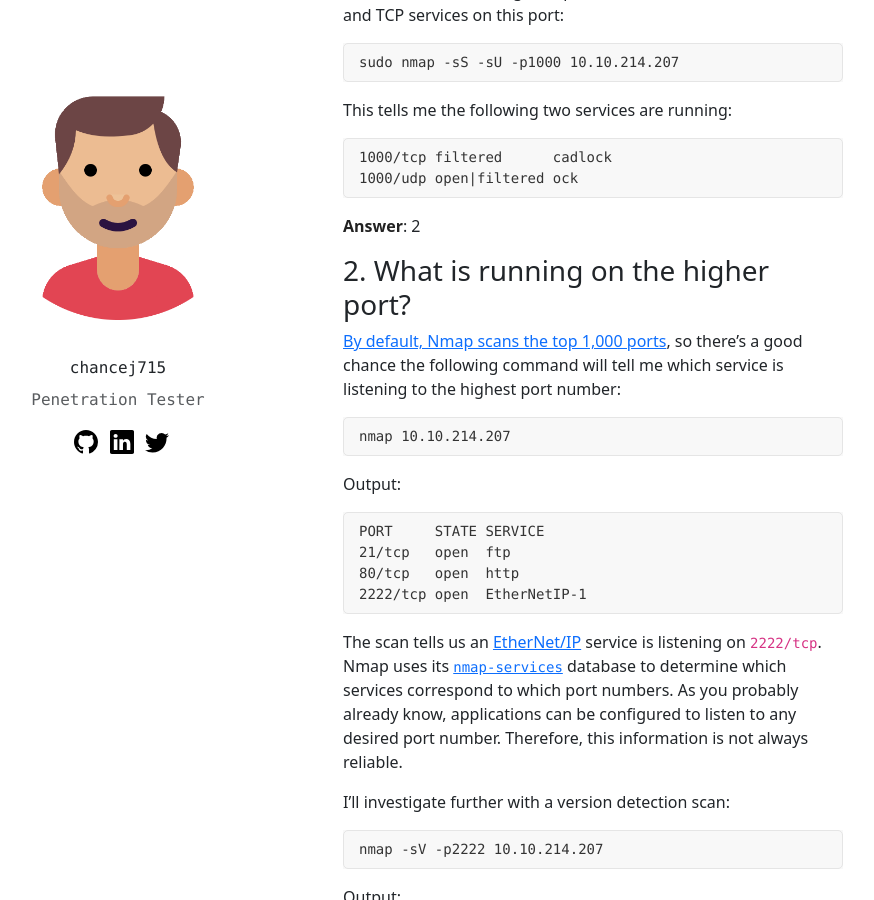
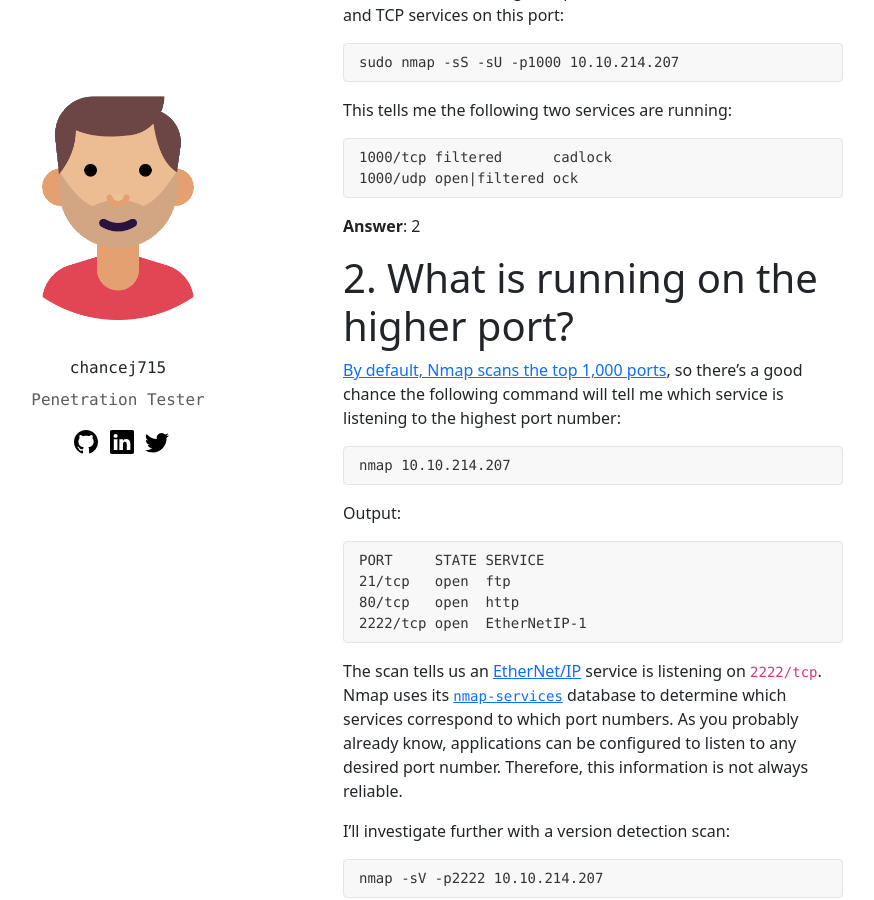
Before and after one commit to chancej715/chancej715.github.io, a Jekyll site: the page built from _writeups/2023-03-31-simple-ctf.md, in a window 1280 px wide and 900 px high, scrolled down 375 px. Shown: the whole window, without its empty margins (227-1101 px from the left). Built offline with Jekyll 4.4.1, drawn with Linux system fonts in a browser that asks for light colours.

````diff
--- a/_writeups/2023-03-31-simple-ctf.md
+++ b/_writeups/2023-03-31-simple-ctf.md
@@ -21,7 +21,7 @@ This tells me the following two services are running:
 
 **Answer**: 2
 
-### 2. What is running on the higher port?
+# 2. What is running on the higher port?
 [By default, Nmap scans the top 1,000 ports](By default, Nmap scans the top 1,000 ports for each scan protocol requested.), so there's a good chance the following command will tell me which service is listening to the highest port number:
 ```
 nmap 10.10.214.207
````
